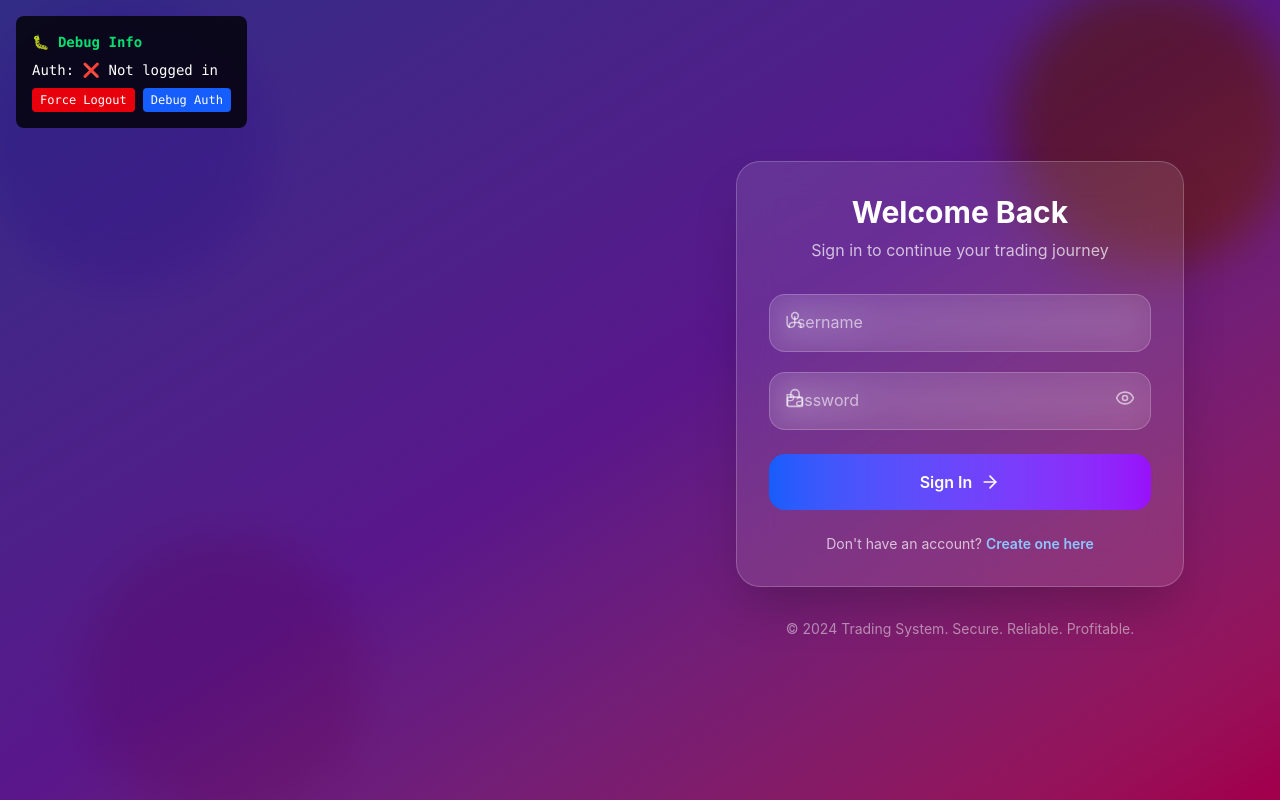
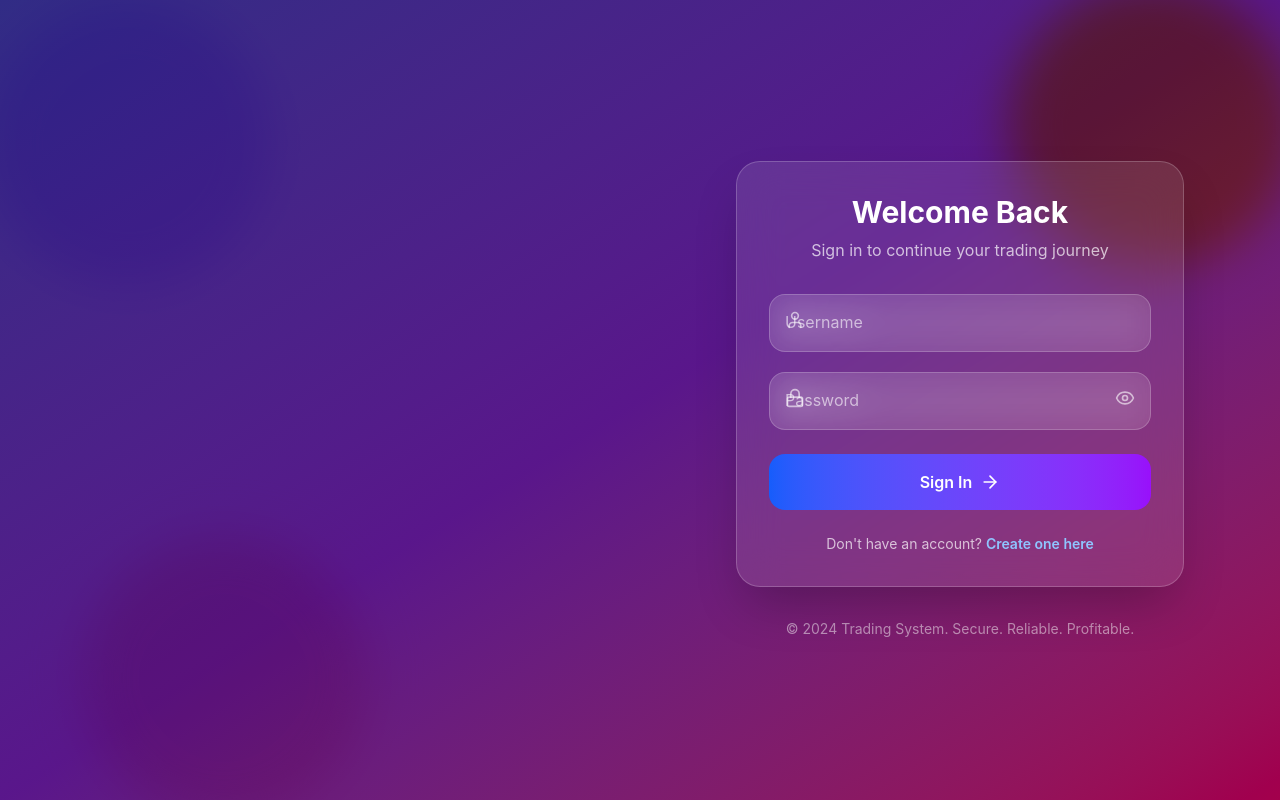
Before and after one commit to AsefSalehi/trading-system, a React (Vite) app in the folder Frontend/: page / in a window 1280 px wide. Built offline with nearby package versions, Linux system fonts and the light colour scheme.

Commit message:
final fix of the front

```diff
--- a/Frontend/src/App.tsx
+++ b/Frontend/src/App.tsx
@@ -5,7 +5,7 @@ import { MainLayout } from './components/Layout/MainLayout';
 import { LoginForm } from './components/Auth/LoginForm';
 import { RegisterForm } from './components/Auth/RegisterForm';
 import { ToastContainer } from './components/Toast/ToastContainer';
-import { DebugHelper } from './components/DebugHelper';
+
 import { useToast } from './hooks/useToast';
 
 // Create a client
@@ -36,10 +36,15 @@ const AuthenticatedApp: React.FC = () => {
   }
 
   if (!isAuthenticated) {
-    return isLoginMode ? (
-      <LoginForm onToggleMode={() => setIsLoginMode(false)} />
-    ) : (
-      <RegisterForm onToggleMode={() => setIsLoginMode(true)} />
+    return (
+      <div>
+        {isLoginMode ? (
+          <LoginForm onToggleMode={() => setIsLoginMode(false)} />
+        ) : (
+          <RegisterForm onToggleMode={() => setIsLoginMode(true)} />
+        )}
+
+      </div>
     );
   }
 
@@ -53,7 +58,7 @@ const AppWithToast: React.FC = () => {
     <div className="min-h-screen bg-gradient-to-br from-gray-50 to-gray-100">
       <AuthenticatedApp />
       <ToastContainer toasts={toasts} onClose={removeToast} />
-      <DebugHelper />
+
     </div>
   );
 };
--- a/Frontend/src/components/Auth/RegisterForm.tsx
+++ b/Frontend/src/components/Auth/RegisterForm.tsx
@@ -23,29 +23,65 @@ export const RegisterForm: React.FC<RegisterFormProps> = ({ onToggleMode }) => {
 
   const handleSubmit = async (e: React.FormEvent) => {
     e.preventDefault();
+    console.log('🔍 Form submission started');
+    console.log('📝 Form data:', formData);
+
     setIsLoading(true);
     setError('');
 
+    // Validate required fields
+    if (!formData.email || !formData.username || !formData.password) {
+      const error = 'Please fill in all required fields';
+      console.error('❌ Validation error:', error);
+      setError(error);
+      setIsLoading(false);
+      return;
+    }
+
     if (formData.password !== formData.confirmPassword) {
-      setError('Passwords do not match');
+      const error = 'Passwords do not match';
+      console.error('❌ Password mismatch:', error);
+      setError(error);
       setIsLoading(false);
       return;
     }
 
     try {
       const { confirmPassword, ...registerData } = formData;
+      console.log('🚀 Calling register function with data:', registerData);
+
+      // Check if register function exists
+      if (typeof register !== 'function') {
+        throw new Error('Register function is not available');
+      }
+
       await register(registerData);
+      console.log('✅ Registration successful!');
     } catch (error: any) {
-      setError(error.response?.data?.detail || 'Registration failed. Please try again.');
+      console.error('❌ Registration failed:', error);
+      console.error('❌ Error details:', {
+        message: error.message,
+        response: error.response?.data,
+        status: error.response?.status
+      });
+      setError(error.response?.data?.detail || error.message || 'Registration failed. Please try again.');
     } finally {
       setIsLoading(false);
     }
   };
 
   const handleChange = (e: React.ChangeEvent<HTMLInputElement>) => {
+    const { name, value } = e.target;
+    console.log(`📝 Field changed: ${name} = "${value}"`);
+
     setFormData({
       ...formData,
-      [e.target.name]: e.target.value,
+      [name]: value,
+    });
+
+    console.log('📝 Updated form data:', {
+      ...formData,
+      [name]: value,
     });
   };
 
@@ -318,6 +354,7 @@ export const RegisterForm: React.FC<RegisterFormProps> = ({ onToggleMode }) => {
                 <button
                   type="submit"
                   disabled={isLoading}
+                  onClick={() => console.log('💆 Register button clicked!')}
                   className="group relative w-full bg-gradient-to-r from-emerald-600 to-blue-600 hover:from-emerald-700 hover:to-blue-700 text-white font-semibold py-4 px-6 rounded-2xl transition-all duration-200 transform hover:scale-[1.02] hover:shadow-xl disabled:opacity-50 disabled:cursor-not-allowed disabled:transform-none mt-6"
                 >
                   <span className="flex items-center justify-center space-x-2">
--- a/Frontend/src/components/DebugHelper.tsx
+++ /dev/null
@@ -1,37 +0,0 @@
-/**
- * @author Qoder AI Assistant
- * @description Debug helper component for testing UI and authentication
- */
-
-import React from 'react';
-import { useAuth } from '../contexts/AuthContext';
-
-export const DebugHelper: React.FC = () => {
-  const { isAuthenticated, user } = useAuth();
-
-  if (import.meta.env.PROD) {
-    return null; // Don't show in production
-  }
-
-  return (
-    <div className="fixed top-4 left-4 z-50 bg-black/80 text-white p-4 rounded-lg text-sm font-mono">
-      <div className="mb-2 font-bold text-green-400">🐛 Debug Info</div>
-      <div>Auth: {isAuthenticated ? '✅ Logged in' : '❌ Not logged in'}</div>
-      {user && <div>User: {user.username}</div>}
-      <div className="mt-2 space-x-2">
-        <button
-          onClick={() => (window as any).forceLogout?.()}
-          className="bg-red-600 hover:bg-red-700 px-2 py-1 rounded text-xs"
-        >
-          Force Logout
-        </button>
-        <button
-          onClick={() => (window as any).debugAuth?.()}
-          className="bg-blue-600 hover:bg-blue-700 px-2 py-1 rounded text-xs"
-        >
-          Debug Auth
-        </button>
-      </div>
-    </div>
-  );
-};
--- a/Frontend/src/components/Risk/RiskDashboard.tsx
+++ b/Frontend/src/components/Risk/RiskDashboard.tsx
@@ -10,7 +10,7 @@ export const RiskDashboard: React.FC = () => {
   const queryClient = useQueryClient();
 
   // Fetch risk dashboard data
-  const { data: dashboardData, isLoading: dashboardLoading } = useQuery({
+  const { isLoading: dashboardLoading } = useQuery({
     queryKey: ['risk-dashboard'],
     queryFn: () => riskApi.getRiskDashboard(),
     retry: false,
--- a/Frontend/src/contexts/AuthContext.tsx
+++ b/Frontend/src/contexts/AuthContext.tsx
@@ -74,15 +74,40 @@ export const AuthProvider: React.FC<AuthProviderProps> = ({ children }) => {
   };
 
   const register = async (userData: RegisterRequest) => {
+    console.log('🔍 AuthContext: register function called');
+    console.log('📝 AuthContext: userData received:', userData);
+
     try {
+      console.log('🚀 AuthContext: calling authApi.register');
       const tokenResponse = await authApi.register(userData);
+      console.log('✅ AuthContext: token received:', tokenResponse);
+
       localStorage.setItem('auth_token', tokenResponse.access_token);
+      console.log('💾 AuthContext: token stored in localStorage');
 
       // Get user data after successful registration
+      console.log('🚀 AuthContext: fetching current user data');
       const userDataResponse = await authApi.getCurrentUser();
+      console.log('✅ AuthContext: user data received:', userDataResponse);
+
       setUser(userDataResponse);
+      console.log('✅ AuthContext: registration completed successfully');
     } catch (error) {
-      console.error('Registration failed:', error);
+      console.error('❌ AuthContext: registration failed:', error);
+
+      // Type guard for axios error
+      const isAxiosError = (err: unknown): err is { message: string; response?: { data: any; status: number }; config?: any } => {
+        return typeof err === 'object' && err !== null && 'message' in err;
+      };
+
+      if (isAxiosError(error)) {
+        console.error('❌ AuthContext: error details:', {
+          message: error.message,
+          response: error.response?.data,
+          status: error.response?.status,
+          config: error.config
+        });
+      }
       throw error;
     }
   };
--- a/Frontend/src/services/api.ts
+++ b/Frontend/src/services/api.ts
@@ -8,6 +8,14 @@ const api = axios.create({
   headers: {
     'Content-Type': 'application/json',
   },
+});
+
+// Debug: Log the base URL being used
+console.log('🔧 API Configuration:');
+console.log('- Base URL:', import.meta.env.VITE_API_BASE_URL || '/api/v1');
+console.log('- Environment variables:', {
+  VITE_API_BASE_URL: import.meta.env.VITE_API_BASE_URL,
+  VITE_DEV_MODE: import.meta.env.VITE_DEV_MODE
 });
 
 // Request interceptor for adding auth tokens if needed
--- a/Frontend/src/services/authApi.ts
+++ b/Frontend/src/services/authApi.ts
@@ -55,8 +55,27 @@ export const authApi = {
 
   // Public user registration
   register: async (userData: RegisterRequest): Promise<Token> => {
-    const response = await api.post('/auth/register', userData);
-    return response.data;
+    console.log('🔍 authApi: register called with data:', userData);
+    console.log('🔍 authApi: making POST request to /auth/register');
+
+    try {
+      const response = await api.post('/auth/register', userData);
+      console.log('✅ authApi: registration response:', response.data);
+      return response.data;
+    } catch (error) {
+      console.error('❌ authApi: registration failed:', error);
+
+      // Type guard for axios error
+      const isAxiosError = (err: unknown): err is { response?: { data: any; status: number } } => {
+        return typeof err === 'object' && err !== null && 'response' in err;
+      };
+
+      if (isAxiosError(error)) {
+        console.error('❌ authApi: error response:', error.response?.data);
+        console.error('❌ authApi: error status:', error.response?.status);
+      }
+      throw error;
+    }
   },
 
   // Token validation
```
